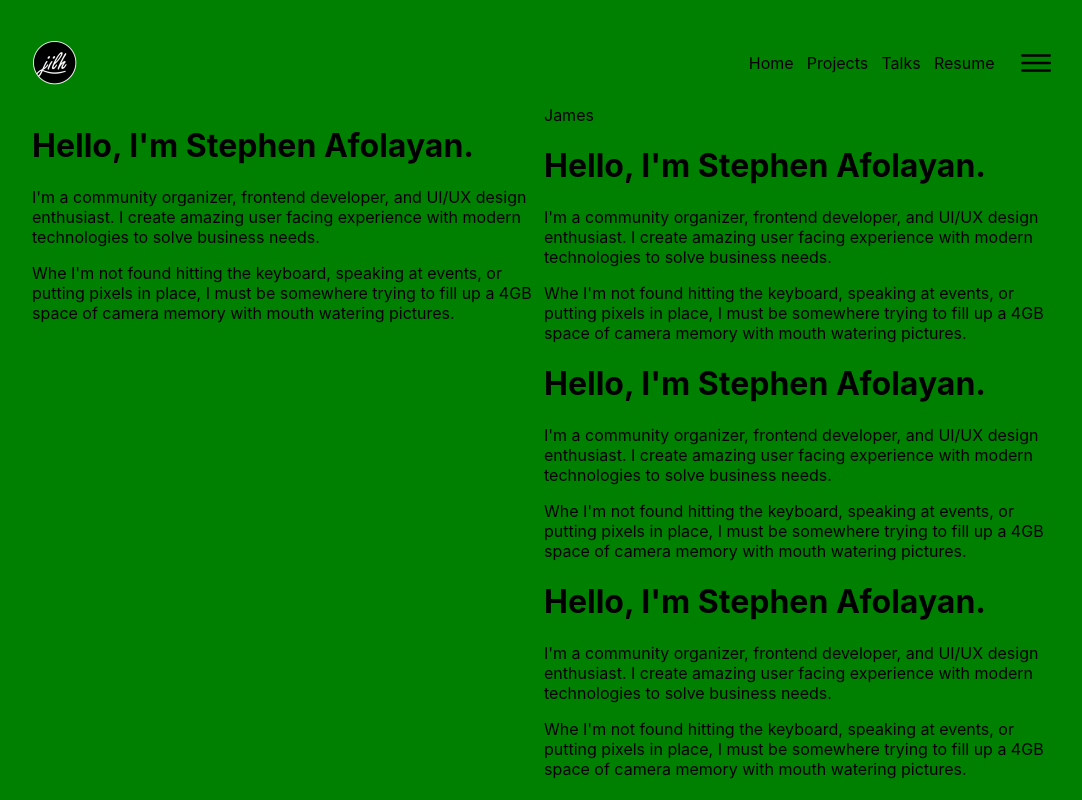
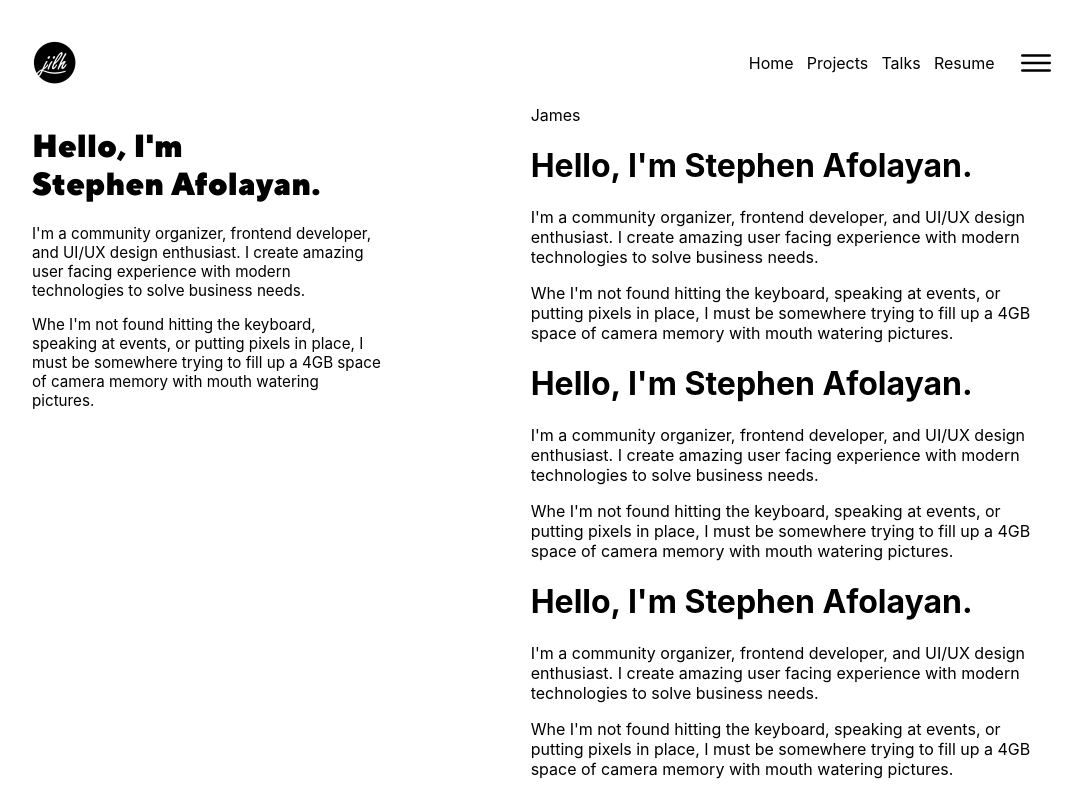
Before and after one commit to jilh/jilh.dev, a Next.js app: page / in a window 1280 px wide. Shown: the whole page, without its empty margins (96-1178 px from the left). Built offline with nearby package versions, Linux system fonts and the light colour scheme.

Commit message:
Fixed font-family names

```diff
--- a/pages/index.js
+++ b/pages/index.js
@@ -15,20 +15,6 @@ export default function Home() {
       </Head>
 
       <main>
-        <div className={styles.container}>
-          {/* <nav className={styles.navbar}>
-            <Image src="/logo.png" alt="Jilh Logo" width={45} height={45} />
-            <div className={styles.menu}>
-              <div className={styles.links}>
-                <Link href="#"><a>Home</a></Link>
-                <Link href="#"><a>Projects</a></Link>
-                <Link href="#"><a>Talks</a></Link>
-                <Link href="#"><a>Resume</a></Link>
-              </div>
-              <IoMenuOutline size={40}/>
-            </div>
-          </nav> */}
-        </div>
         <div className={styles.pageContainer}>
           <div className={styles.container}>
             <nav className={styles.navbar}>
@@ -40,16 +26,16 @@ export default function Home() {
                   <Link href="#"><a>Talks</a></Link>
                   <Link href="#"><a>Resume</a></Link>
                 </div>
-              <IoMenuOutline size={40}/>
+                <IoMenuOutline size={40} />
               </div>
             </nav>
             <div className={styles.pageContent}>
               <div className={styles.infoSection}>
-              <h1>Hello, I'm Stephen Afolayan.</h1>
-              <p>I'm a community organizer, frontend developer, and UI/UX design enthusiast.
+                <h1 className={styles.header}>Hello, I'm <br />Stephen Afolayan.</h1>
+                <p className={styles.paragraph}>I'm a community organizer, frontend developer, and UI/UX design enthusiast.
                   I create amazing user facing experience with modern technologies to solve business needs.
                 </p>
-              <p>Whe I'm not found hitting the keyboard, speaking at events, or putting pixels in place,
+                <p className={styles.paragraph}>Whe I'm not found hitting the keyboard, speaking at events, or putting pixels in place,
                   I must be somewhere trying to fill up a 4GB space of camera memory with mouth watering pictures.
                 </p>
               </div>
--- a/styles/Home.module.css
+++ b/styles/Home.module.css
@@ -25,7 +25,6 @@
 
 .pageContainer{
   height: 100vh;
-  background-color: green;
 }
 
 .pageContent{
@@ -36,6 +35,21 @@
 .infoSection{
 
 }
+
+.header{
+  font-family: 'TT Norms Black';
+  font-size: 2rem;
+}
+.paragraph{
+  font-size: 0.95rem;
+  width: 70%;
+}
+
+
+
+
+
+
 .projectSection{
   overflow-y: auto;
   height: 85vh;
--- a/styles/globals.css
+++ b/styles/globals.css
@@ -4,32 +4,32 @@
 }
 
 @font-face {
-    font-family: 'TT Norms';
+    font-family: 'TT Norms Black';
     src: local('TT Norms'), url(../public/fonts/TTNorms/TTNorms-Black.otf) format('opentype');
 }
 
 @font-face {
-  font-family: 'TT Norms';
+  font-family: 'TT Norms BlackItalic';
   src: local('TT Norms'), url(../public/fonts/TTNorms/TTNorms-BlackItalic.otf) format('opentype');
 }
 
 @font-face {
-  font-family: 'TT Norms';
+  font-family: 'TT Norms Bold';
   src: local('TT Norms'), url(../public/fonts/TTNorms/TTNorms-Bold.otf) format('opentype');
 }
 
 @font-face {
-  font-family: 'TT Norms';
+  font-family: 'TT Norms BoldItalic';
   src: local('TT Norms'), url(../public/fonts/TTNorms/TTNorms-BoldItalic.otf) format('opentype');
 }
 
 @font-face {
-  font-family: 'TT Norms';
+  font-family: 'TT Norms Italic';
   src: local('TT Norms'), url(../public/fonts/TTNorms/TTNorms-Italic.otf) format('opentype');
 }
 
 @font-face {
-  font-family: 'TT Norms';
+  font-family: 'TT Norms Light';
   src: local('TT Norms'), url(../public/fonts/TTNorms/TTNorms-Light.otf) format('opentype');
 }
 
```
Lines whose indentation alone changed are shown as unchanged.
